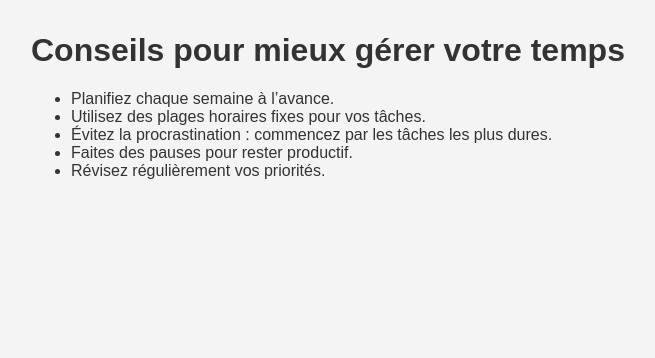
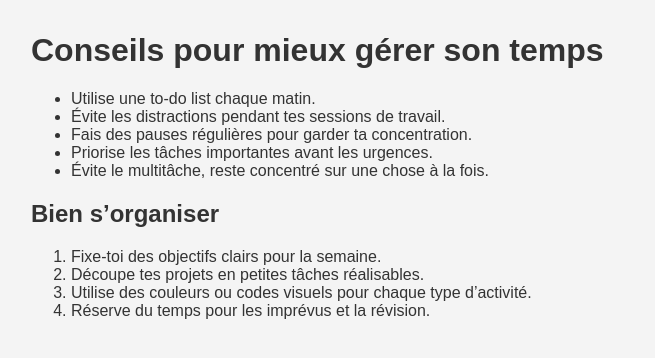
Before and after one commit to AnassHB/time-master-stud, a plain HTML site: page conseils.html in a window 1280 px wide. Shown: the whole page, without its empty margins (1-656 px from the left). Drawn offline with Linux system fonts and the light colour scheme.

Commit message:
conseils.html

```diff
--- a/conseils.html
+++ b/conseils.html
@@ -2,17 +2,25 @@
 <html lang="fr">
 <head>
   <meta charset="UTF-8">
-  <title>Conseils de gestion du temps</title>
+  <title>Conseils</title>
   <link rel="stylesheet" href="style.css">
 </head>
 <body>
-  <h1>Conseils pour mieux gérer votre temps</h1>
+  <h1>Conseils pour mieux gérer son temps</h1>
   <ul>
-    <li>Planifiez chaque semaine à l’avance.</li>
-    <li>Utilisez des plages horaires fixes pour vos tâches.</li>
-    <li>Évitez la procrastination : commencez par les tâches les plus dures.</li>
-    <li>Faites des pauses pour rester productif.</li>
-    <li>Révisez régulièrement vos priorités.</li>
+    <li>Utilise une to-do list chaque matin.</li>
+    <li>Évite les distractions pendant tes sessions de travail.</li>
+    <li>Fais des pauses régulières pour garder ta concentration.</li>
+    <li>Priorise les tâches importantes avant les urgences.</li>
+    <li>Évite le multitâche, reste concentré sur une chose à la fois.</li>
   </ul>
+
+  <h2>Bien s’organiser</h2>
+  <ol>
+    <li>Fixe-toi des objectifs clairs pour la semaine.</li>
+    <li>Découpe tes projets en petites tâches réalisables.</li>
+    <li>Utilise des couleurs ou codes visuels pour chaque type d’activité.</li>
+    <li>Réserve du temps pour les imprévus et la révision.</li>
+  </ol>
 </body>
 </html>
```
